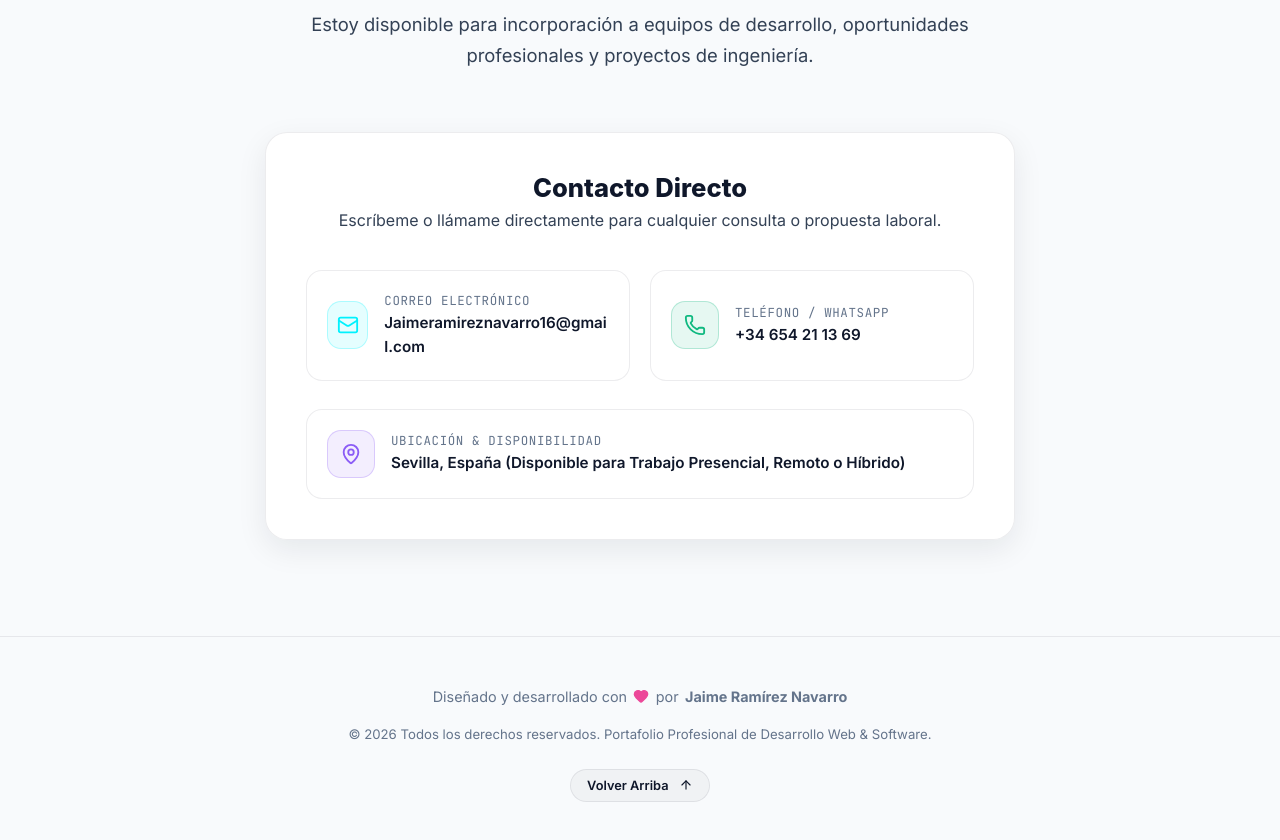
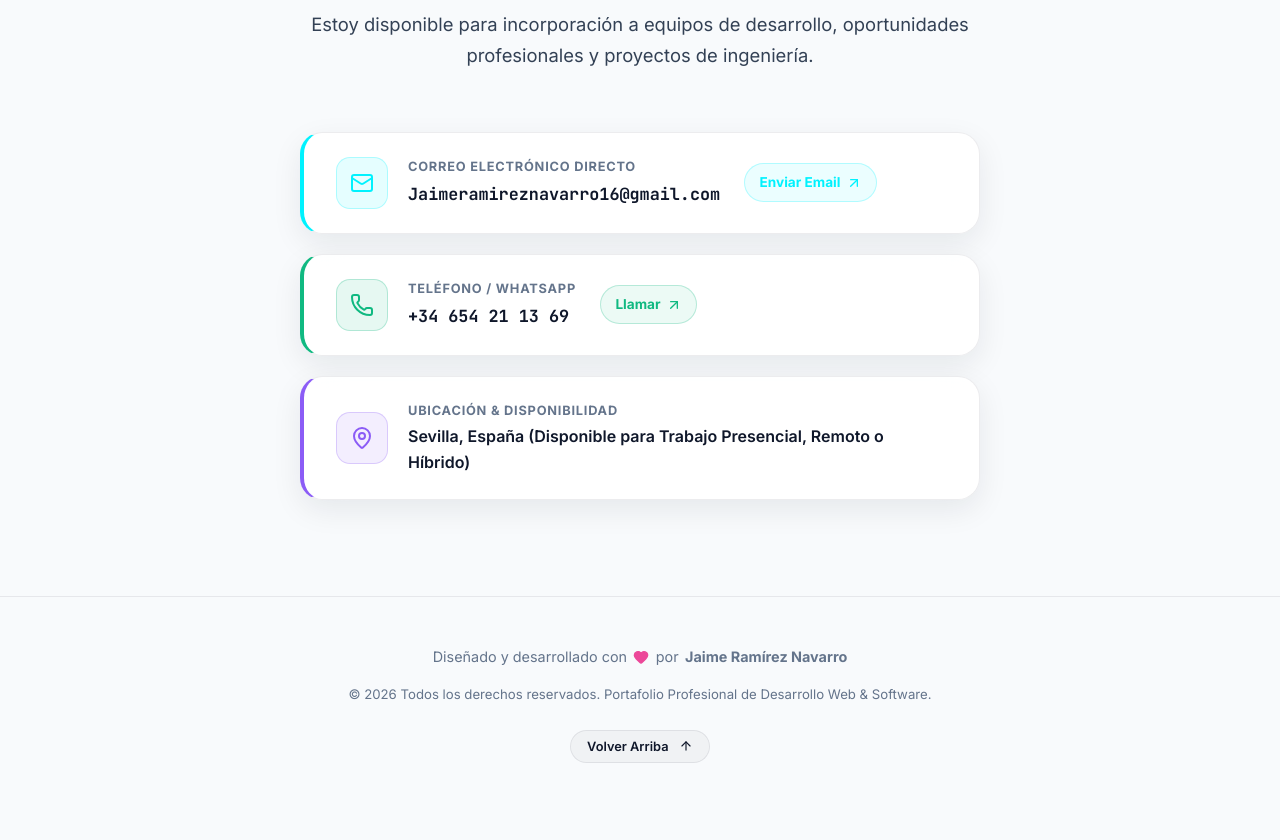
Before and after one commit to JaimeRamirezNavarro/Portfolio, a React (Vite) app: page / in a window 1280 px wide. Shown: the part 7260-8100 px from the top of the page. After the commit the page ends 8071 px from the top, so only its background shows below. Built offline with nearby package versions, Linux system fonts and the light colour scheme.

Commit message:
Redesign contact section into spacious horizontal cards eliminating text wrap on email

```diff
--- a/src/components/Contact.jsx
+++ b/src/components/Contact.jsx
@@ -18,78 +18,84 @@ export default function Contact() {
         </p>
       </div>
 
-      <div style={{ maxWidth: '750px', margin: '0 auto' }}>
-        <div className="glass-card" style={{ padding: '2.5rem', display: 'flex', flexDirection: 'column', gap: '1.75rem' }}>
-          <div style={{ textAlign: 'center', marginBottom: '0.5rem' }}>
-            <h3 style={{ fontSize: '1.6rem', fontWeight: 800, marginBottom: '0.4rem' }}>Contacto Directo</h3>
-            <p style={{ color: 'var(--text-secondary)', fontSize: '1rem' }}>
-              Escríbeme o llámame directamente para cualquier consulta o propuesta laboral.
-            </p>
-          </div>
-
-          <div style={{ display: 'grid', gridTemplateColumns: 'repeat(auto-fit, minmax(260px, 1fr))', gap: '1.25rem' }}>
+      <div style={{ maxWidth: '680px', margin: '0 auto', display: 'flex', flexDirection: 'column', gap: '1.25rem' }}>
         {/* Email Card */}
         <a
           href={`mailto:${personalInfo.email}`}
-              className="contact-item"
+          className="glass-card"
           style={{
-                padding: '1.25rem',
-                borderRadius: '16px',
-                background: 'rgba(255, 255, 255, 0.03)',
-                border: '1px solid var(--border-color)',
-                transition: 'all 0.3s ease',
-                textDecoration: 'none'
+            padding: '1.5rem 2rem',
+            display: 'flex',
+            alignItems: 'center',
+            justify: 'space-between',
+            gap: '1.5rem',
+            textDecoration: 'none',
+            borderLeft: '4px solid var(--accent-cyan)',
+            flexWrap: 'wrap'
           }}
         >
-              <div className="contact-icon-box" style={{ width: '48px', height: '48px' }}>
-                <Mail size={22} />
+          <div style={{ display: 'flex', alignItems: 'center', gap: '1.25rem', minWidth: 0 }}>
+            <div className="contact-icon-box" style={{ width: '52px', height: '52px', color: 'var(--accent-cyan)', background: 'rgba(0, 242, 254, 0.1)', borderColor: 'rgba(0, 242, 254, 0.25)', flexShrink: 0 }}>
+              <Mail size={24} />
             </div>
-              <div style={{ overflow: 'hidden' }}>
-                <div className="contact-label">Correo Electrónico</div>
-                <div className="contact-value" style={{ fontSize: '0.95rem', wordBreak: 'break-all' }}>{personalInfo.email}</div>
+            <div style={{ minWidth: 0 }}>
+              <div style={{ fontSize: '0.8rem', fontWeight: 700, color: 'var(--text-muted)', textTransform: 'uppercase', letterSpacing: '0.06em', marginBottom: '0.2rem' }}>Correo Electrónico Directo</div>
+              <div style={{ fontSize: '1.05rem', fontWeight: 700, color: 'var(--text-primary)', fontFamily: 'var(--font-mono)', whiteSpace: 'nowrap' }}>{personalInfo.email}</div>
             </div>
+          </div>
+          <span style={{ fontSize: '0.85rem', fontWeight: 700, color: 'var(--accent-cyan)', display: 'flex', alignItems: 'center', gap: '0.35rem', background: 'rgba(0, 242, 254, 0.08)', padding: '0.45rem 0.9rem', borderRadius: '99px', border: '1px solid rgba(0, 242, 254, 0.25)', flexShrink: 0 }}>
+            <span>Enviar Email</span>
+            <ArrowUpRight size={16} />
+          </span>
         </a>
 
         {/* Phone Card */}
         <a
           href={`tel:${personalInfo.phone.replace(/\s+/g, '')}`}
-              className="contact-item"
+          className="glass-card"
           style={{
-                padding: '1.25rem',
-                borderRadius: '16px',
-                background: 'rgba(255, 255, 255, 0.03)',
-                border: '1px solid var(--border-color)',
-                transition: 'all 0.3s ease',
-                textDecoration: 'none'
+            padding: '1.5rem 2rem',
+            display: 'flex',
+            alignItems: 'center',
+            justify: 'space-between',
+            gap: '1.5rem',
+            textDecoration: 'none',
+            borderLeft: '4px solid var(--accent-emerald)',
+            flexWrap: 'wrap'
           }}
         >
-              <div className="contact-icon-box" style={{ width: '48px', height: '48px', background: 'rgba(16, 185, 129, 0.1)', borderColor: 'rgba(16, 185, 129, 0.25)', color: 'var(--accent-emerald)' }}>
-                <Phone size={22} />
+          <div style={{ display: 'flex', alignItems: 'center', gap: '1.25rem', minWidth: 0 }}>
+            <div className="contact-icon-box" style={{ width: '52px', height: '52px', color: 'var(--accent-emerald)', background: 'rgba(16, 185, 129, 0.1)', borderColor: 'rgba(16, 185, 129, 0.25)', flexShrink: 0 }}>
+              <Phone size={24} />
             </div>
             <div>
-                <div className="contact-label">Teléfono / WhatsApp</div>
-                <div className="contact-value" style={{ fontSize: '0.95rem' }}>{personalInfo.phone}</div>
+              <div style={{ fontSize: '0.8rem', fontWeight: 700, color: 'var(--text-muted)', textTransform: 'uppercase', letterSpacing: '0.06em', marginBottom: '0.2rem' }}>Teléfono / WhatsApp</div>
+              <div style={{ fontSize: '1.05rem', fontWeight: 700, color: 'var(--text-primary)', fontFamily: 'var(--font-mono)' }}>{personalInfo.phone}</div>
             </div>
+          </div>
+          <span style={{ fontSize: '0.85rem', fontWeight: 700, color: 'var(--accent-emerald)', display: 'flex', alignItems: 'center', gap: '0.35rem', background: 'rgba(16, 185, 129, 0.08)', padding: '0.45rem 0.9rem', borderRadius: '99px', border: '1px solid rgba(16, 185, 129, 0.25)', flexShrink: 0 }}>
+            <span>Llamar</span>
+            <ArrowUpRight size={16} />
+          </span>
         </a>
-          </div>
 
         {/* Location Card */}
         <div
-            className="contact-item"
+          className="glass-card"
           style={{
-              padding: '1.25rem',
-              borderRadius: '16px',
-              background: 'rgba(255, 255, 255, 0.03)',
-              border: '1px solid var(--border-color)'
+            padding: '1.5rem 2rem',
+            display: 'flex',
+            alignItems: 'center',
+            gap: '1.25rem',
+            borderLeft: '4px solid var(--accent-purple)'
           }}
         >
-            <div className="contact-icon-box" style={{ width: '48px', height: '48px', background: 'rgba(139, 92, 246, 0.1)', borderColor: 'rgba(139, 92, 246, 0.25)', color: 'var(--accent-purple)' }}>
-              <MapPin size={22} />
+          <div className="contact-icon-box" style={{ width: '52px', height: '52px', color: 'var(--accent-purple)', background: 'rgba(139, 92, 246, 0.1)', borderColor: 'rgba(139, 92, 246, 0.25)', flexShrink: 0 }}>
+            <MapPin size={24} />
           </div>
           <div>
-              <div className="contact-label">Ubicación & Disponibilidad</div>
-              <div className="contact-value" style={{ fontSize: '0.95rem' }}>{personalInfo.location}</div>
-            </div>
+            <div style={{ fontSize: '0.8rem', fontWeight: 700, color: 'var(--text-muted)', textTransform: 'uppercase', letterSpacing: '0.06em', marginBottom: '0.2rem' }}>Ubicación & Disponibilidad</div>
+            <div style={{ fontSize: '1rem', fontWeight: 600, color: 'var(--text-primary)' }}>{personalInfo.location}</div>
           </div>
         </div>
       </div>
```
Lines whose indentation alone changed are shown as unchanged.
